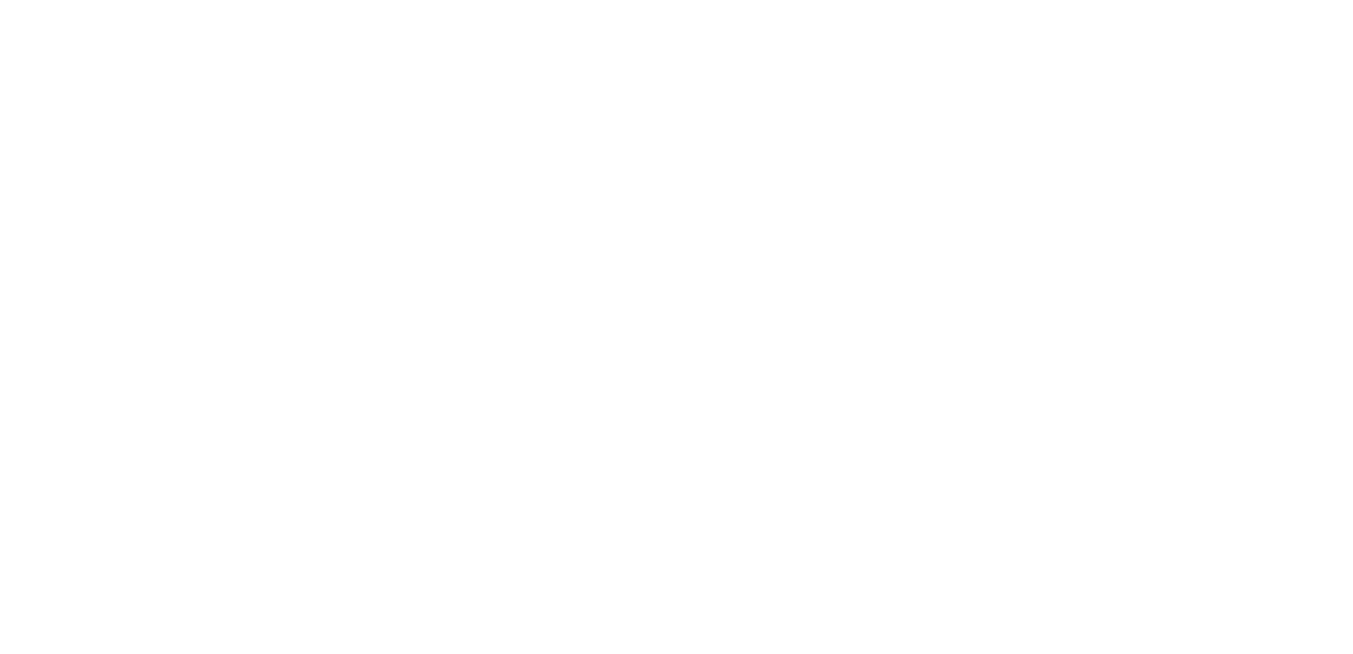
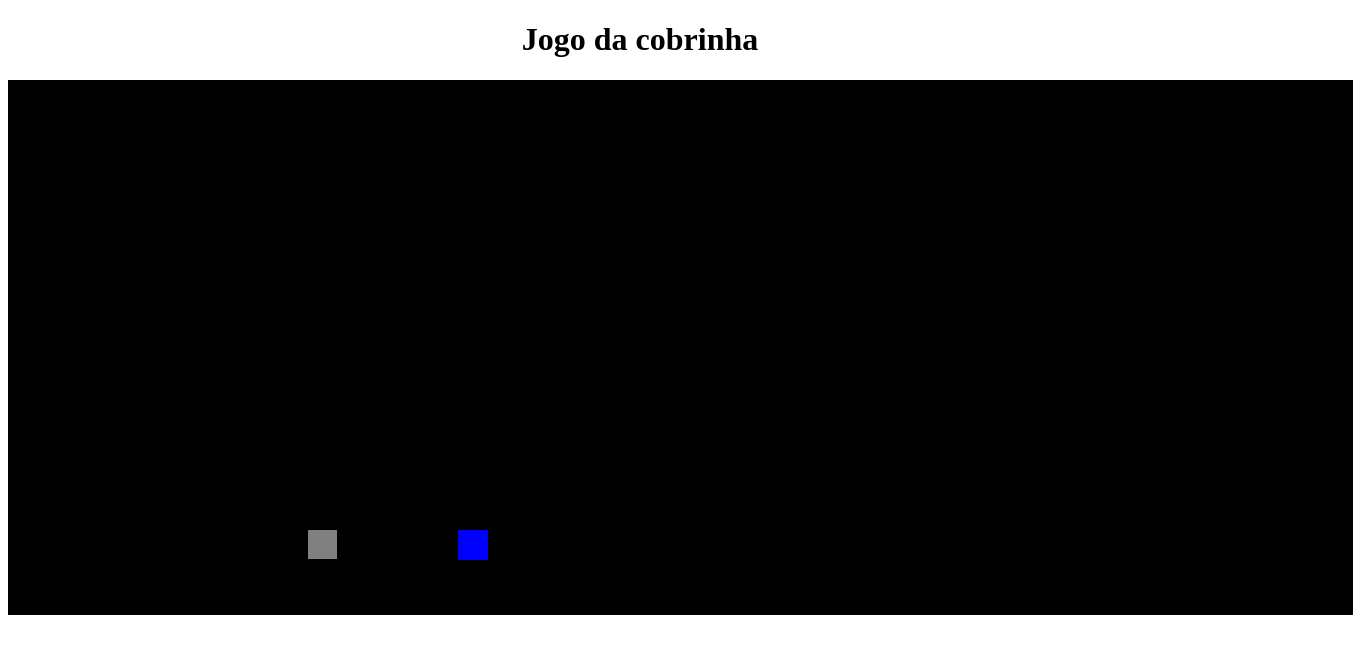
Before and after one commit to 0nePerson/Jogo_Max_Leandro, a plain HTML site: page JogoCobra/index.html in a window 1280 px wide. Shown: the whole page, 1353 px wide, since content can reach past the window. Drawn offline with Linux system fonts and the light colour scheme.

Commit message:
Iniciando Projeto

```diff
--- a/JogoCobra/index.html
+++ b/JogoCobra/index.html
@@ -5,6 +5,75 @@
 </head>
 <body>
 
+    <h1 style="text-align: center;">Jogo da cobrinha</h1>
+    <canvas id="stage" width="1345" height="535"></canvas>
+    <script type="text/javascript">
 
+        window.onload = function(){
+
+            var stage = document.getElementById('stage');
+            var ctx = stage.getContext("2d");
+            setInterval(game, 90);
+
+            const vel = 1;
+
+            var vx = vy = 0;
+            var px = 10;
+            var py = 15;
+            var tp = 30;
+            var qp = 45;
+            var ql = 18;
+            var ax=ay= 15;
+
+            var trail = [];
+            tail = 5;
+
+            function game(){
+                px += vx;
+                py += vy;
+                if (px <0) {
+                    px = qp-1;
+                }
+                if (px > qp-1) {
+                    px = 0;
+                }
+                if (py < 0) {
+                    py = ql-1;
+                }
+                if (py > ql-1) {
+                    py = 0;
+                }
+
+                ctx.fillStyle = "black";
+                ctx.fillRect(0,0, stage.width, stage.height);
+
+                ctx.fillStyle = "blue";
+                ctx.fillRect(ax*tp, ay*tp, tp,tp);
+
+                ctx.fillStyle = "gray";
+                for (var i = 0; i < trail.length; i++) {
+                    ctx.fillRect(trail[i].x*tp, trail[i].y*tp, tp-1,tp-1);
+                    if (trail[i].x == px && trail[i].y == py)
+                    {
+                        vx = vy=0;
+                        tail =5;
+                    }
+                }
+
+                trail.push({x:px,y:py })
+                while (trail.length > tail) {
+                    trail.shift();
+                }
+
+                if (ax==px && ay==py){
+                    tail++;
+                    ax = Math.floor(Math.random()*qp);
+                    ay = Math.floor(Math.random()*ql);
+                }
+            }
+
+        }
+
+    </script>
 </body>
 </html>
```
